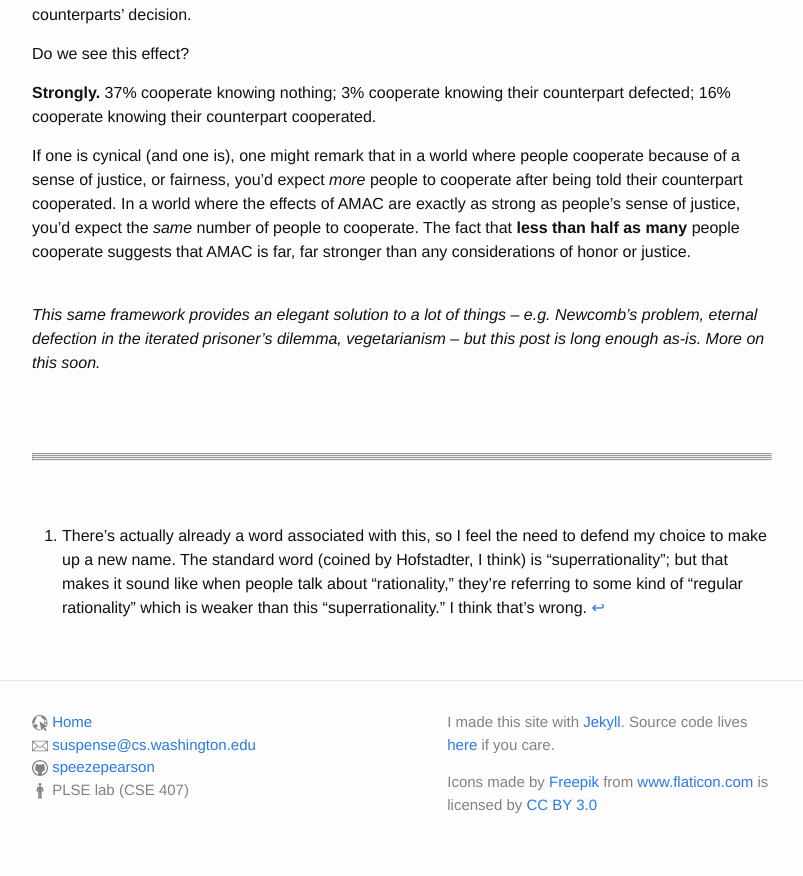
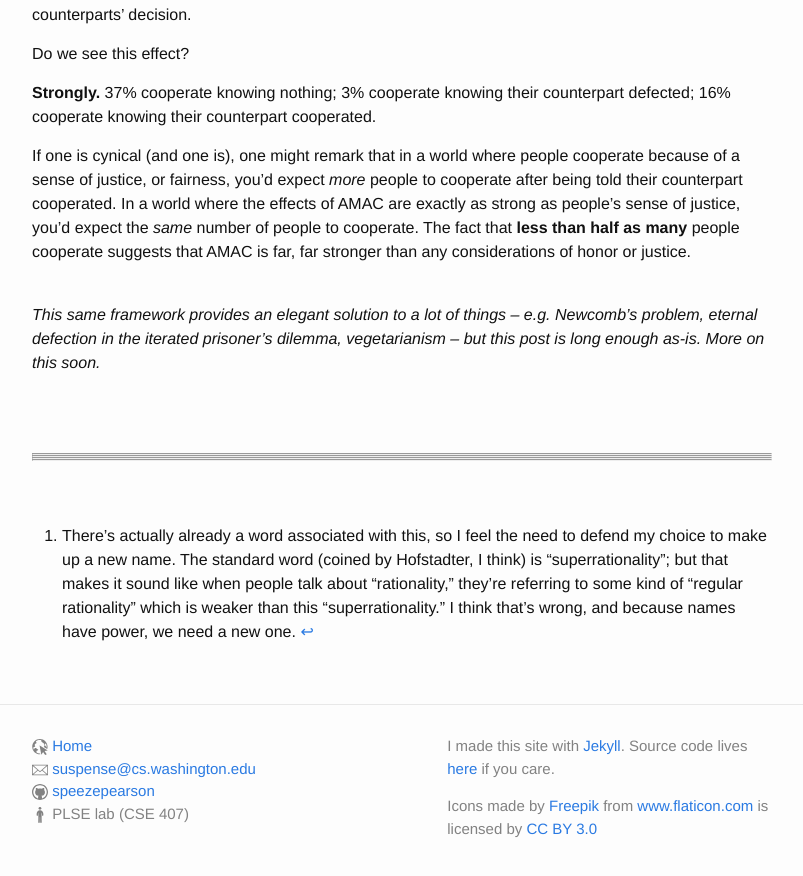
Before and after one commit to speezepearson/speezepearson.github.io, a Jekyll site: the page built from _posts/2016-05-10-amac.markdown, in a window 1280 px wide and 900 px high, scrolled down 2797 px. Shown: the top 876 px of the window, without its empty margins (238-1041 px from the left). Built offline with Jekyll 4.4.1, drawn with Linux system fonts in a browser that asks for light colours; formulas are drawn with MathJax 3.

Commit message:
tweak wording

```diff
--- a/_posts/2016-05-10-amac.markdown
+++ b/_posts/2016-05-10-amac.markdown
@@ -110,7 +110,7 @@ If one is cynical (and one is), one might remark that in a world where people co
 <br/><br/>
 
 
-[^superrationality]: There's actually already a word associated with this, so I feel the need to defend my choice to make up a new name. The standard word (coined by Hofstadter, I think) is "superrationality"; but that makes it sound like when people talk about "rationality," they're referring to some kind of "regular rationality" which is weaker than this "superrationality." I think that's wrong.
+[^superrationality]: There's actually already a word associated with this, so I feel the need to defend my choice to make up a new name. The standard word (coined by Hofstadter, I think) is "superrationality"; but that makes it sound like when people talk about "rationality," they're referring to some kind of "regular rationality" which is weaker than this "superrationality." I think that's wrong, and because names have power, we need a new one.
 
 
 [prisoners-dilemma]: https://en.wikipedia.org/wiki/Prisoner%27s_dilemma
```
